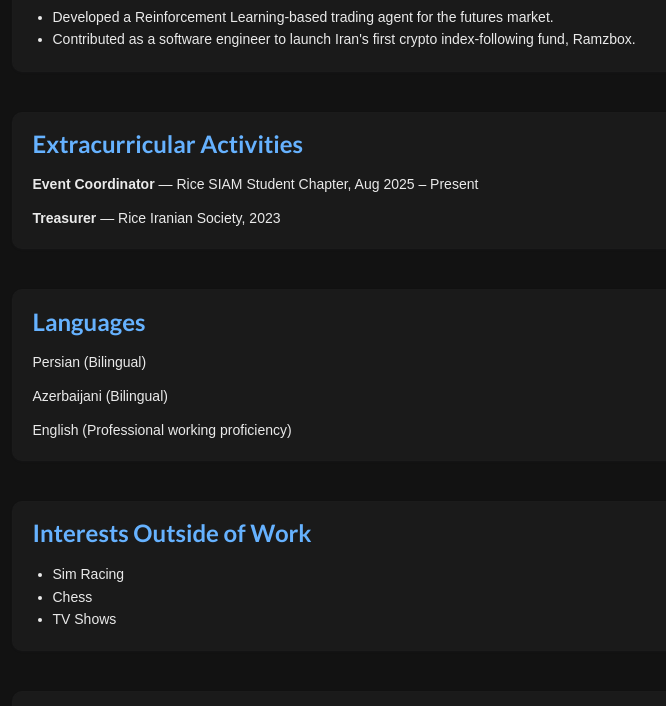
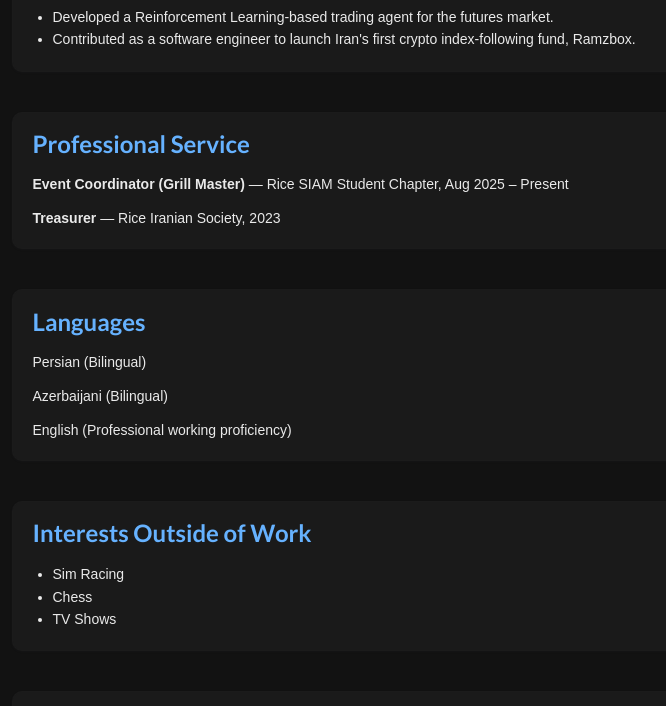
Before and after one commit to SaberDinp/SaberDinp.github.io, a plain HTML site: page index.html in a window 1280 px wide. Shown: the part 1900-2606 px from the top of the page, without its empty margins (65-731 px from the left). Drawn offline with nearby package versions, Linux system fonts and the light colour scheme.

Commit message:
change extracurricular activity section name

```diff
--- a/index.html
+++ b/index.html
@@ -113,9 +113,9 @@
     <!-- Extracurricular Activities -->
     <section>
         <div class="ui container segment glow-div">
-            <h2 class="ui header">Extracurricular Activities</h2>
+            <h2 class="ui header">Professional Service</h2>
 
-            <p><strong>Event Coordinator</strong> — Rice SIAM Student Chapter, Aug 2025 – Present</p>
+            <p><strong>Event Coordinator (Grill Master)</strong> — Rice SIAM Student Chapter, Aug 2025 – Present</p>
             <p><strong>Treasurer</strong> — Rice Iranian Society, 2023</p>
 
         </div>
```
